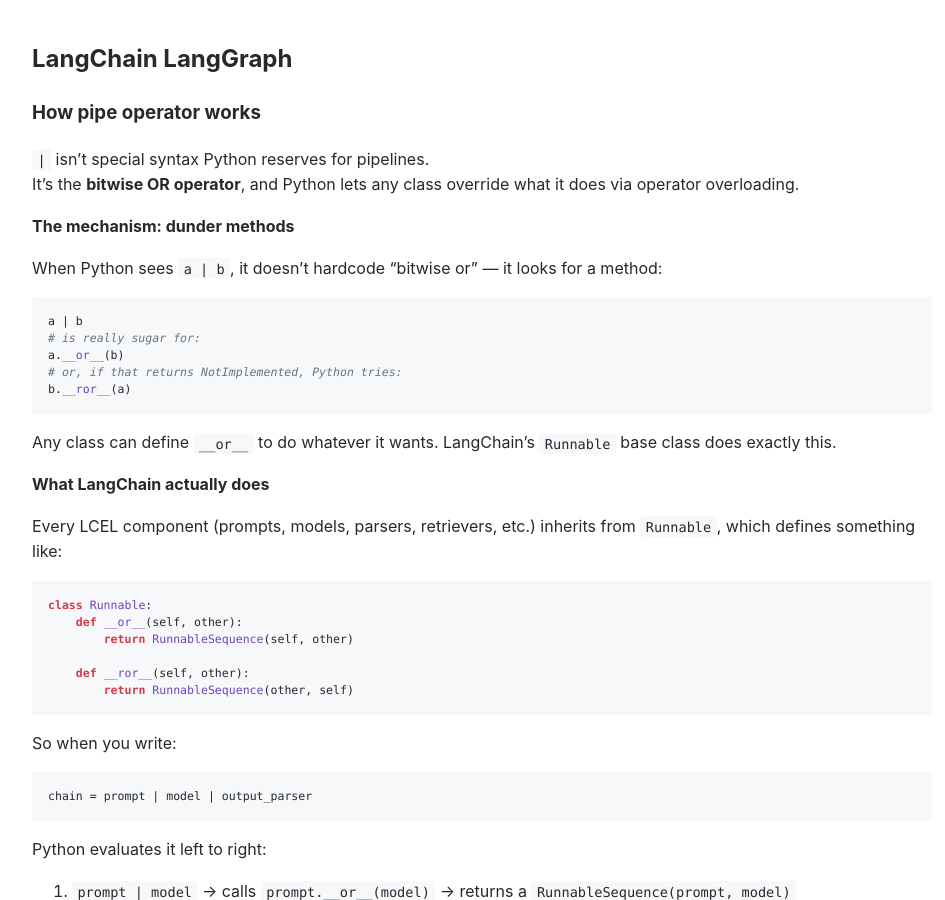
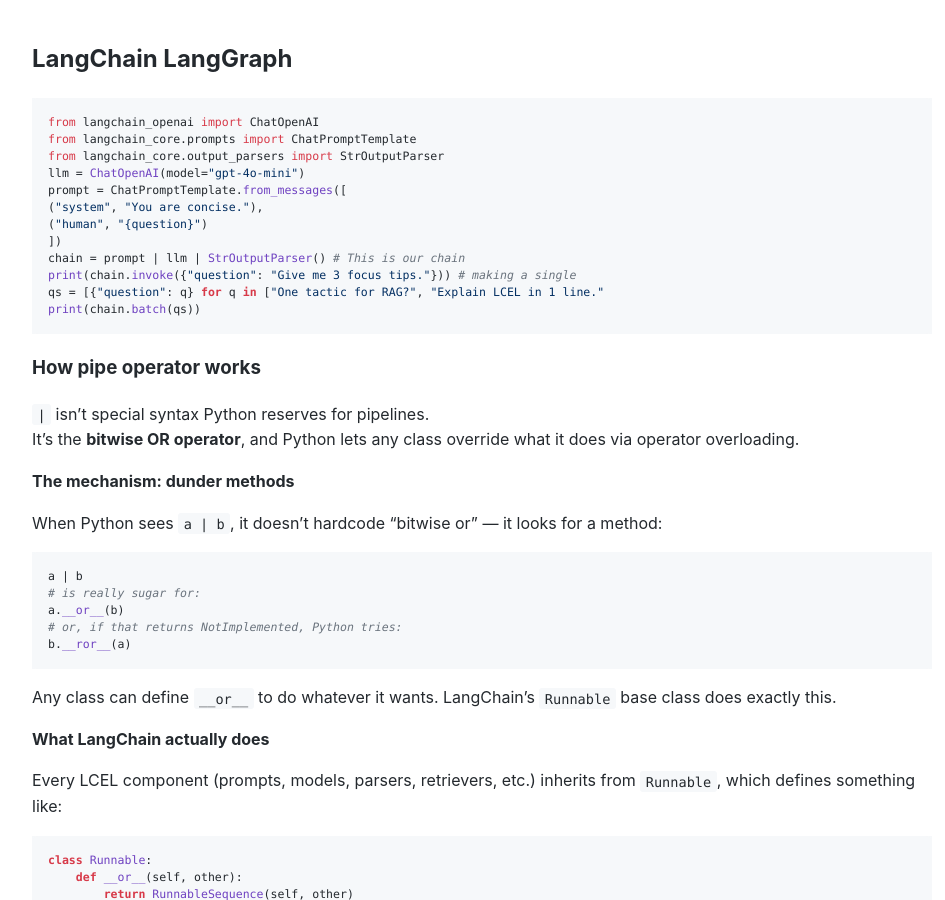
Before and after one commit to Michael-Lubinsky/michael-lubinsky.github.com, a Jekyll site: the page built from ml/langchain.md, in a window 1280 px wide and 900 px high. Shown: the whole window, without its empty margins (158-1103 px from the left). Built offline with Jekyll 4.4.1, drawn with Linux system fonts in a browser that asks for light colours; our own code applies the rules of GitHub Pages for plain Markdown files.

Commit message:
Include LangChain example with ChatOpenAI
Added example code for using LangChain with ChatOpenAI.

````diff
--- a/ml/langchain.md
+++ b/ml/langchain.md
@@ -1,5 +1,19 @@
 ## LangChain LangGraph
 
+```python
+from langchain_openai import ChatOpenAI
+from langchain_core.prompts import ChatPromptTemplate
+from langchain_core.output_parsers import StrOutputParser
+llm = ChatOpenAI(model="gpt-4o-mini")
+prompt = ChatPromptTemplate.from_messages([
+("system", "You are concise."),
+("human", "{question}")
+])
+chain = prompt | llm | StrOutputParser() # This is our chain
+print(chain.invoke({"question": "Give me 3 focus tips."})) # making a single
+qs = [{"question": q} for q in ["One tactic for RAG?", "Explain LCEL in 1 line."
+print(chain.batch(qs))
+```
 ### How pipe operator works
 `|` isn't special syntax Python reserves for pipelines.
 It's the **bitwise OR operator**, and Python lets any class override what it does via operator overloading.
````
